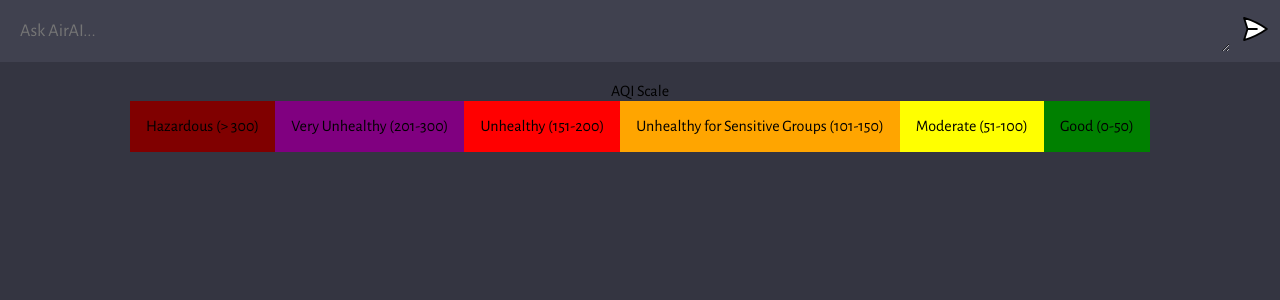
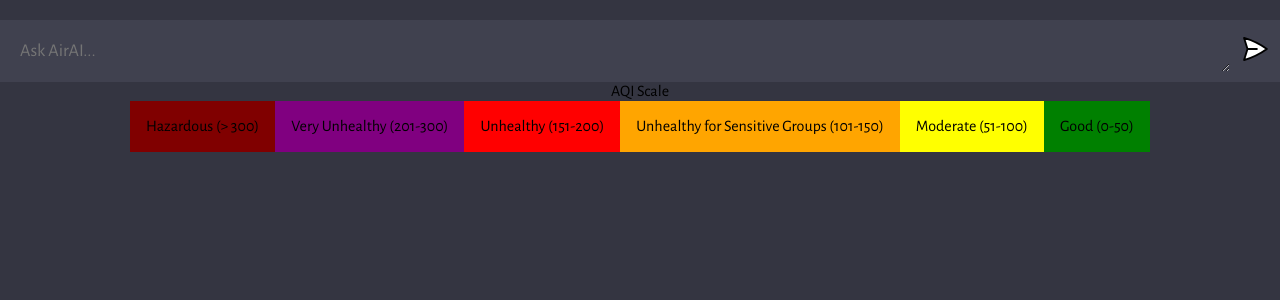
Before and after one commit to svashish305/air-ai, a React (Vite) app in the folder client/: page / in a window 1280 px wide. Shown: the top 300 px of the page. Built offline with nearby package versions, Linux system fonts and the light colour scheme.

Commit message:
updated ui

```diff
--- a/client/src/App.tsx
+++ b/client/src/App.tsx
@@ -61,6 +61,12 @@ function App() {
     <div className="App">
       <>
         {/* Chat Container */}
+        <div id="chat_container">
+          {chat.map(({ isAi, value, uniqueId }:
+            { isAi: boolean, value: string, uniqueId: any }) =>
+            renderChat(isAi, value, uniqueId)
+          )}
+        </div>
         <form onSubmit={handleSubmit}>
           <textarea
             name="prompt"
@@ -72,12 +78,6 @@ function App() {
           ></textarea>
           <button type="submit"><img src={send} /></button>
         </form>
-        <div id="chat_container">
-          {chat.map(({ isAi, value, uniqueId }:
-            { isAi: boolean, value: string, uniqueId: any }) =>
-            renderChat(isAi, value, uniqueId)
-          )}
-        </div>
       </>
       <>
         {/* Visual Indicator of AQI */}
```
